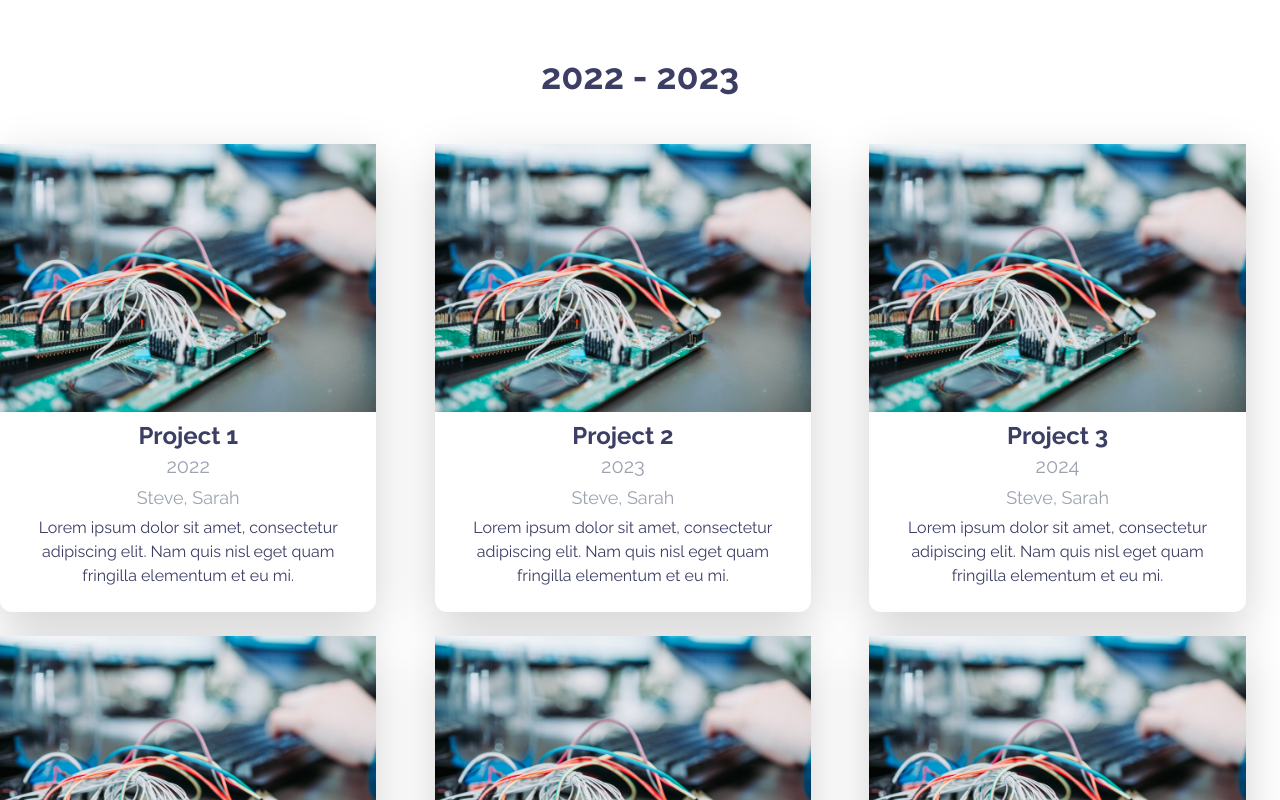
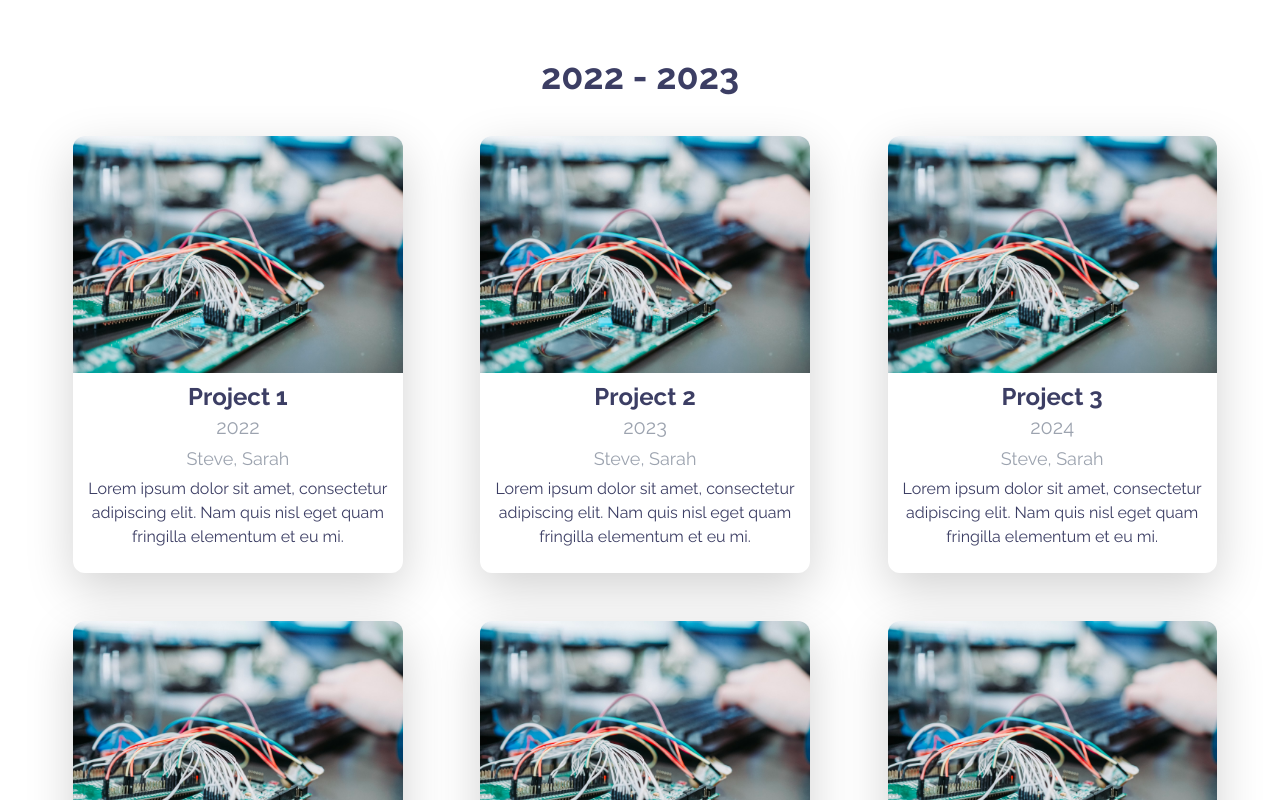
Before and after one commit to acm-ucr/senior-design-website, a Next.js app: page / in a window 1280 px wide. Shown: the part 1120-1920 px from the top of the page. Built offline with nearby package versions, Linux system fonts and the light colour scheme.

Commit message:
fixed homepage cards

```diff
--- a/src/components/landing/PastProjects.jsx
+++ b/src/components/landing/PastProjects.jsx
@@ -10,7 +10,7 @@ const PastProjects = () => {
   return (
     <div className="bg-white  flex justify-center items-center text-center flex-col py-8">
       <div className="py-8 font-bold text-4xl">2022 - 2023</div>
-      <div className="grid sm:grid-cols-2 md:grid-cols-2 lg:grid-cols-3 justify-center sm:gap-6 gap-14 ">
+      <div className="grid md:w-11/12 sm:grid-col-1 md:grid-cols-2 lg:grid-cols-3 justify-center items-center gap-5 ml-10">
         {visibleProjects.map((project, index) => (
           <ProjectCard key={index} project={project} />
         ))}
--- a/src/components/projectcard.jsx
+++ b/src/components/projectcard.jsx
@@ -8,7 +8,7 @@ const ProjectCard = ({ project }) => {
   const { projectName, year, names, description } = project;
 
   return (
-    <div className="flex h-full w-11/12 flex-col justify-center items-center shadow-lg rounded-xl m-0 md:m-2 mt-3">
+    <div className="flex h-full w-11/12 flex-col justify-center items-center shadow-lg rounded-xl m-0 md:m-2 mt-3 overflow-hidden">
       <Image
         src={temp}
         alt={projectName}
```
